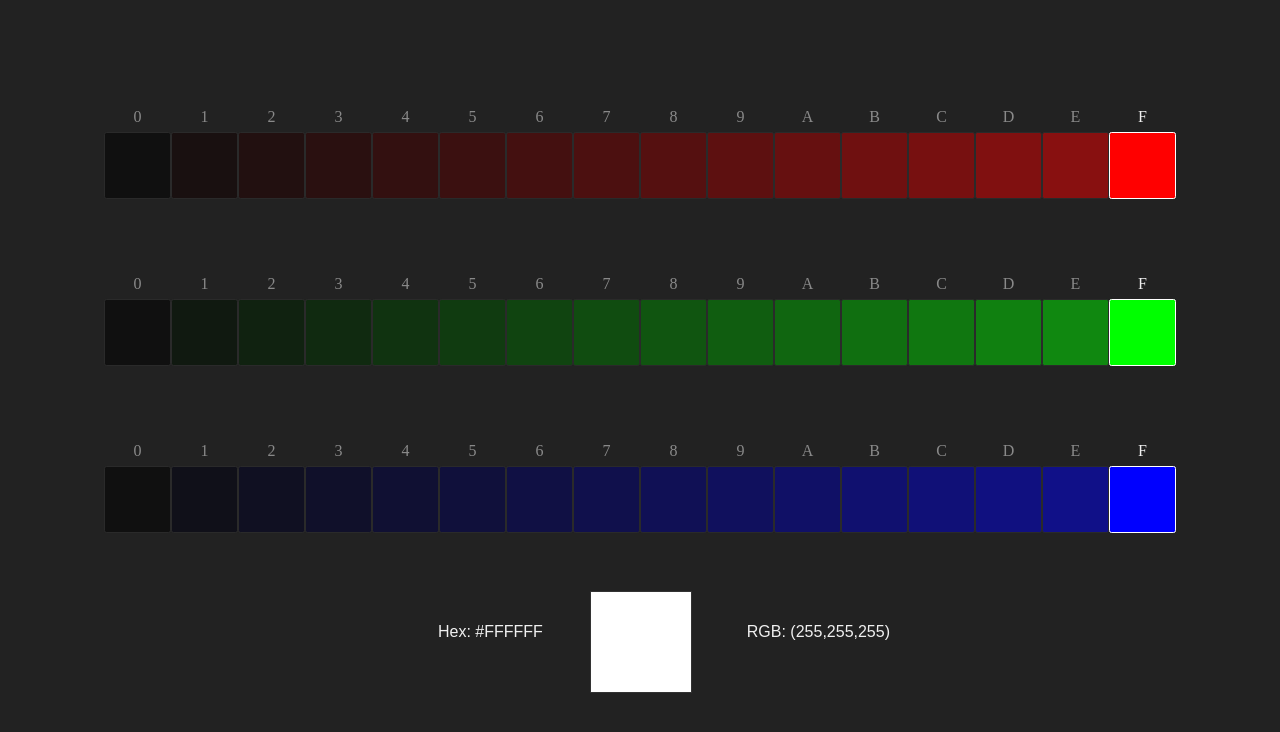
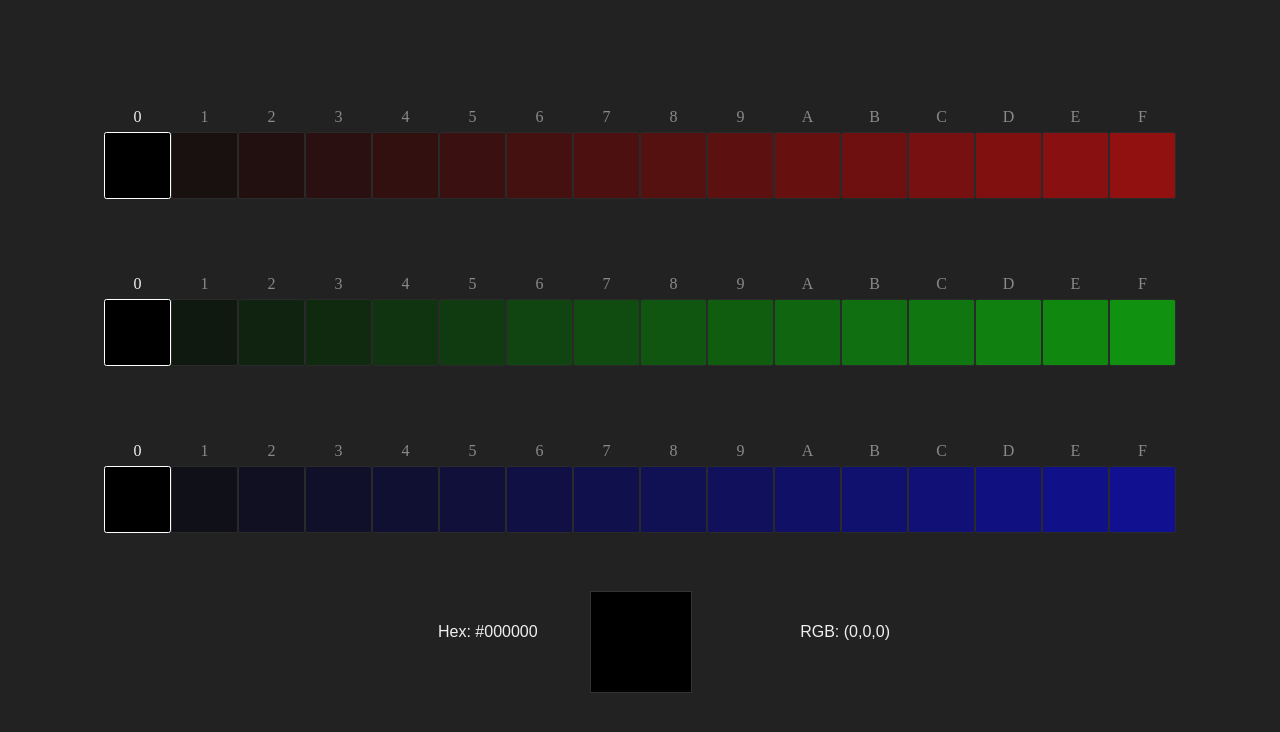
Before and after one commit to saadq/rgb-selector, a plain HTML site: page index.html in a window 1280 px wide. Drawn offline with Linux system fonts and the light colour scheme.

Commit message:
Start color at #000000

```diff
--- a/css/style.css
+++ b/css/style.css
@@ -54,7 +54,7 @@ main {
 #mixedColor {
   width: 100px;
   height: 100px;
-  background: #fff;
+  background: #000;
   float: left;
   position: absolute;
   left: 50%;
--- a/index.html
+++ b/index.html
@@ -11,7 +11,7 @@
 <body>
   <main>
     <div id="red">
-      <div id="red0" class="square sq0"><span>0</span></div>
+      <div id="red0" class="selected square sq0"><span>0</span></div>
       <div id="red1" class="square sq1"><span>1</span></div>
       <div id="red2" class="square sq2"><span>2</span></div>
       <div id="red3" class="square sq3"><span>3</span></div>
@@ -26,10 +26,10 @@
       <div id="redC" class="square sqC"><span>C</span></div>
       <div id="redD" class="square sqD"><span>D</span></div>
       <div id="redE" class="square sqE"><span>E</span></div>
-      <div id="redF" class="selected square sqF"><span>F</span></div>
+      <div id="redF" class="square sqF"><span>F</span></div>
     </div>
     <div id="green">
-      <div id="green0" class="square sq0"><span>0</span></div>
+      <div id="green0" class="selected square sq0"><span>0</span></div>
       <div id="green1" class="square sq1"><span>1</span></div>
       <div id="green2" class="square sq2"><span>2</span></div>
       <div id="green3" class="square sq3"><span>3</span></div>
@@ -44,10 +44,10 @@
       <div id="greenC" class="square sqC"><span>C</span></div>
       <div id="greenD" class="square sqD"><span>D</span></div>
       <div id="greenE" class="square sqE"><span>E</span></div>
-      <div id="greenF" class="selected square sqF"><span>F</span></div>
+      <div id="greenF" class="square sqF"><span>F</span></div>
     </div>
     <div id="blue">
-      <div id="blue0" class="square sq0"><span>0</span></div>
+      <div id="blue0" class="selected square sq0"><span>0</span></div>
       <div id="blue1" class="square sq1"><span>1</span></div>
       <div id="blue2" class="square sq2"><span>2</span></div>
       <div id="blue3" class="square sq3"><span>3</span></div>
@@ -62,15 +62,14 @@
       <div id="blueC" class="square sqC"><span>C</span></div>
       <div id="blueD" class="square sqD"><span>D</span></div>
       <div id="blueE" class="square sqE"><span>E</span></div>
-      <div id="blueF" class="selected square sqF"><span>F</span></div>
+      <div id="blueF" class="square sqF"><span>F</span></div>
     </div>
     <div id="mixedColor"></div>
     <div id="colorValues">
-      <p id="rgb">RGB: <span id="rgbv">(255,255,255)</span></p>
-      <p id="hex">Hex: #FFFFFF</p>
+      <p id="rgb">RGB: <span id="rgbv">(0,0,0)</span></p>
+      <p id="hex">Hex: #000000</p>
     </div>
   </main>
-
 
   <script src="js/rgb.js"></script>
 </body>
--- a/js/rgb.js
+++ b/js/rgb.js
@@ -2,9 +2,9 @@
   'use strict';
 
   var colors = {
-      red:   document.getElementById('redF'),
-      green: document.getElementById('greenF'),
-      blue:  document.getElementById('blueF')
+      red:   document.getElementById('red0'),
+      green: document.getElementById('green0'),
+      blue:  document.getElementById('blue0')
   };
 
   document.body.addEventListener('click', function(event) {
```
